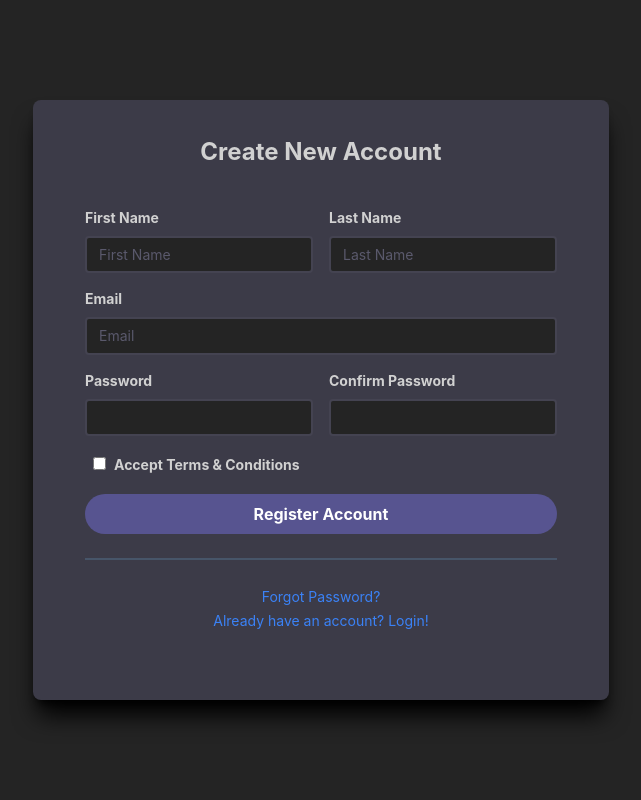
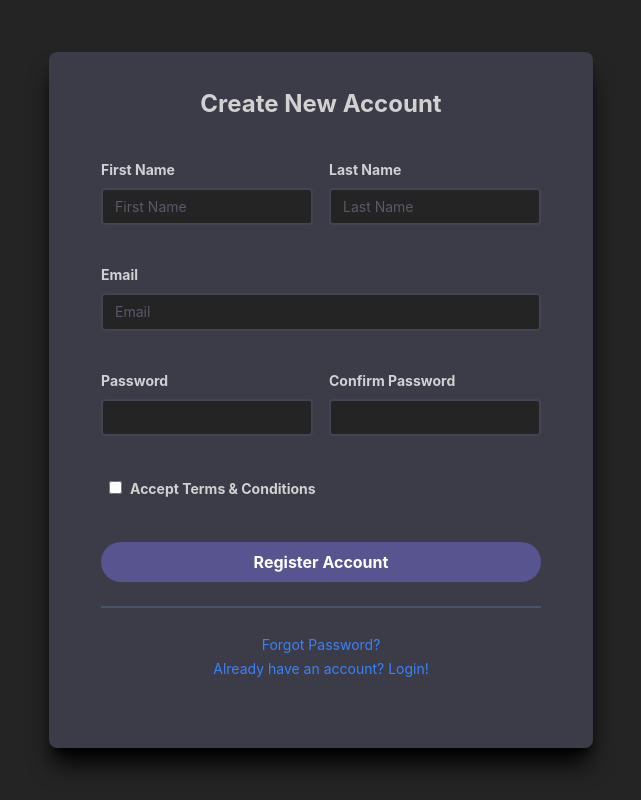
Before and after one commit to colespen/react-hook-form-with-zod, a React (Vite) app: page / in a window 1280 px wide. Shown: the whole page, without its empty margins (319-960 px from the left). Built offline with nearby package versions, Linux system fonts and the light colour scheme.

Commit message:
error conditions tsx

```diff
--- a/src/App.tsx
+++ b/src/App.tsx
@@ -3,7 +3,7 @@ import Form from "./components/Form";
 function App() {
   return (
     <>
-      <div className="max-w-xl mx-auto w-full">
+      <div className="main-form">
       <div className="flex justify-center my-12">
         <div className="bg-[#3c3b48] w-full lg:w-12/12 p-5 rounded-lg shadow-xl shadow-black">
           <h3 className="pt-4 pb-4 text-2xl text-center font-bold text-[#d1d1d1]">
--- a/src/components/Form.tsx
+++ b/src/components/Form.tsx
@@ -64,11 +64,11 @@ const Form = () => {
             // ref={ref} // assign ref prop
             {...register("firstName")} // instead, spread & same name as validation schema
           />
-          {errors.firstName && (
-            <p className="text-xs italic text-red-500 mt-2">
-              {errors.firstName?.message}
+
+            <p className="text-xs italic text-red-500 mt-2 h-4">
+              {errors.firstName && errors.firstName?.message}
             </p>
-          )}
+
         </div>
         <div className="md:ml-2">
           <label
@@ -87,7 +87,7 @@ const Form = () => {
             {...register("lastName")}
           />
           {errors.lastName && (
-            <p className="text-xs italic text-red-500 mt-2">
+            <p className="text-xs italic text-red-500 mt-2 h-4">
               {errors.lastName?.message}
             </p>
           )}
@@ -109,11 +109,11 @@ const Form = () => {
           placeholder="Email"
           {...register("email")}
         />
-        {errors.email && (
-          <p className="text-xs italic text-red-500 mt-2">
-            {errors.email?.message}
+
+          <p className="text-xs italic text-red-500 mt-2 h-4">
+            {errors.email &&  errors.email?.message}
           </p>
-        )}
+
       </div>
       <div className="mb-4 md:flex md:justify-between">
         <div className="mb-4 md:mr-2 md:mb-0">
@@ -131,11 +131,11 @@ const Form = () => {
             type="password"
             {...register("password")}
           />
-          {errors.password && (
-            <p className="text-xs italic text-red-500 mt-2">
-              {errors.password?.message}
+
+            <p className="text-xs italic text-red-500 mt-2 h-4">
+              {errors.password &&  errors.password?.message}
             </p>
-          )}
+
         </div>
         <div className="md:ml-2">
           <label
@@ -152,11 +152,11 @@ const Form = () => {
             type="password"
             {...register("confirmPassword")}
           />
-          {errors.confirmPassword && (
-            <p className="text-xs italic text-red-500 mt-2">
-              {errors.confirmPassword?.message}
+
+            <p className="text-xs italic text-red-500 mt-2 h-4">
+              {errors.confirmPassword && errors.confirmPassword?.message}
             </p>
-          )}
+
         </div>
       </div>
       <div className="mb-4">
@@ -174,11 +174,11 @@ const Form = () => {
         >
           Accept Terms & Conditions
         </label>
-        {errors.terms && (
-          <p className="text-xs italic text-red-500 mt-2">
-            {errors.terms?.message}
+
+          <p className="text-xs italic text-red-500 mt-2 h-4">
+            {errors.terms && errors.terms?.message}
           </p>
-        )}
+
       </div>
       <div className="mb-6 text-center">
         <button
--- a/src/index.css
+++ b/src/index.css
@@ -7,7 +7,7 @@
   font-family: Inter, system-ui, Avenir, Helvetica, Arial, sans-serif;
   line-height: 1.5;
   font-weight: 400;
-
+  width: 100%;
   /* color-scheme: light dawrk; */
   /* color: rgba(255, 255, 255, 0.87); */
   background-color: #242424;
@@ -27,3 +27,7 @@ body {
   min-width: 320px;
   min-height: 100vh;
 }
+
+.main-form {
+  width: 34rem;
+}
```
